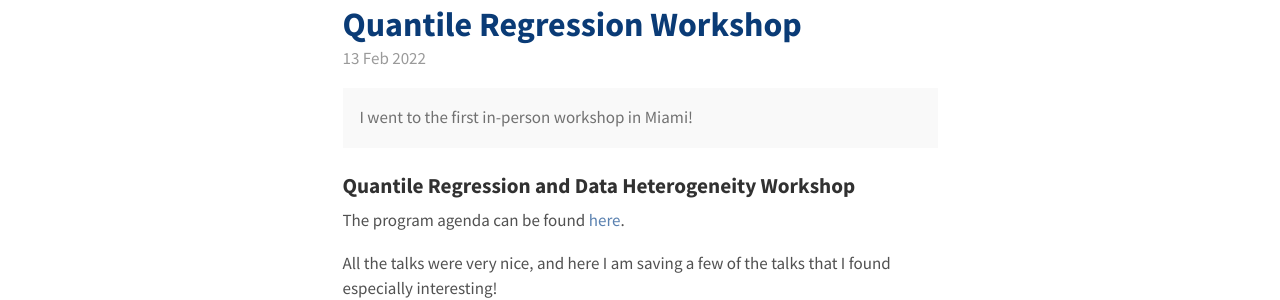
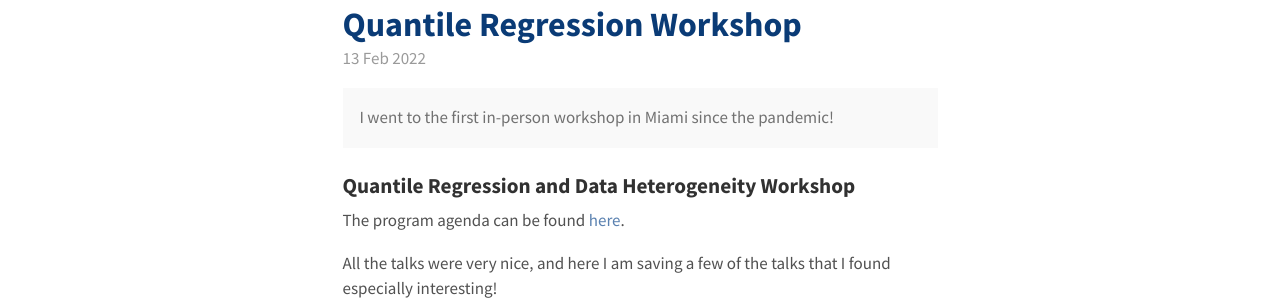
Before and after one commit to hyoin-an/hyoin-an.github.io, a Jekyll site: the page built from blog/_posts/2022-02-13-qrworkshop.md, in a window 1280 px wide. Shown: the part 120-420 px from the top of the page. Built offline with Jekyll 4.4.1, drawn with Linux system fonts in a browser that asks for light colours.

Commit message:
Update 2022-02-13-qrworkshop.md

```diff
--- a/blog/_posts/2022-02-13-qrworkshop.md
+++ b/blog/_posts/2022-02-13-qrworkshop.md
@@ -4,7 +4,7 @@ title: Quantile Regression Workshop
 ---
 
 <div class="message">
-  I went to the first in-person workshop in Miami!
+  I went to the first in-person workshop in Miami since the pandemic!
 </div>
 
 ### Quantile Regression and Data Heterogeneity Workshop
```
